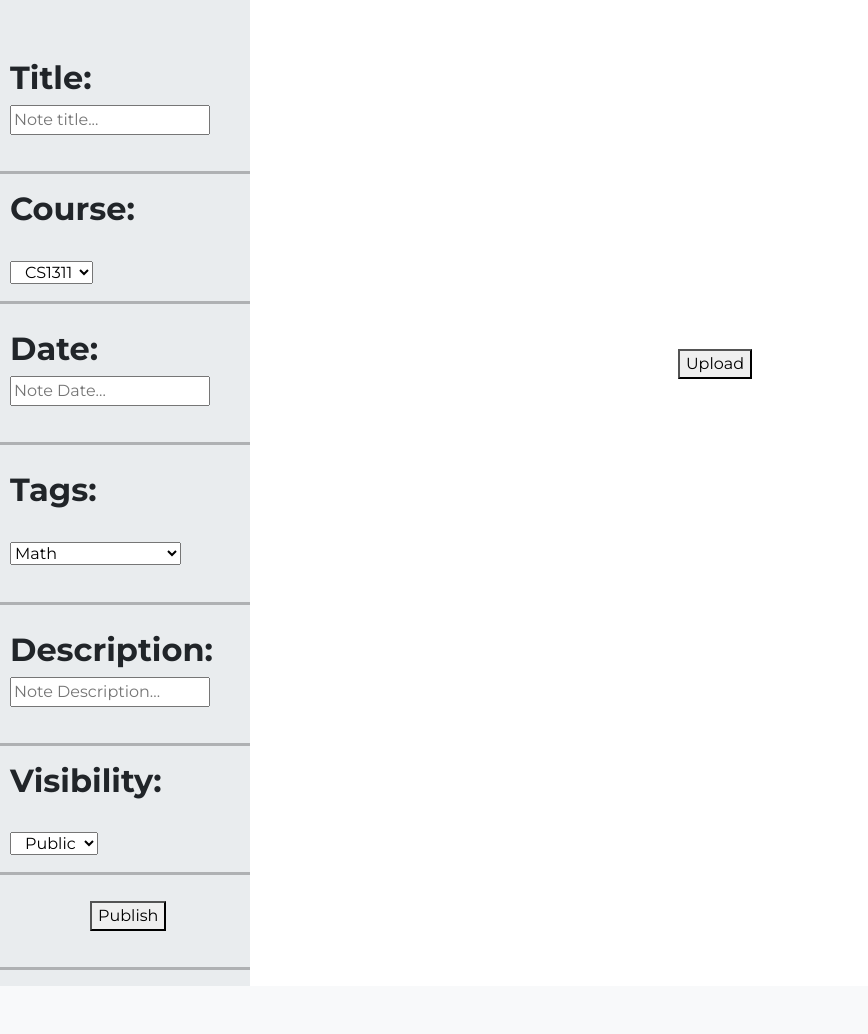
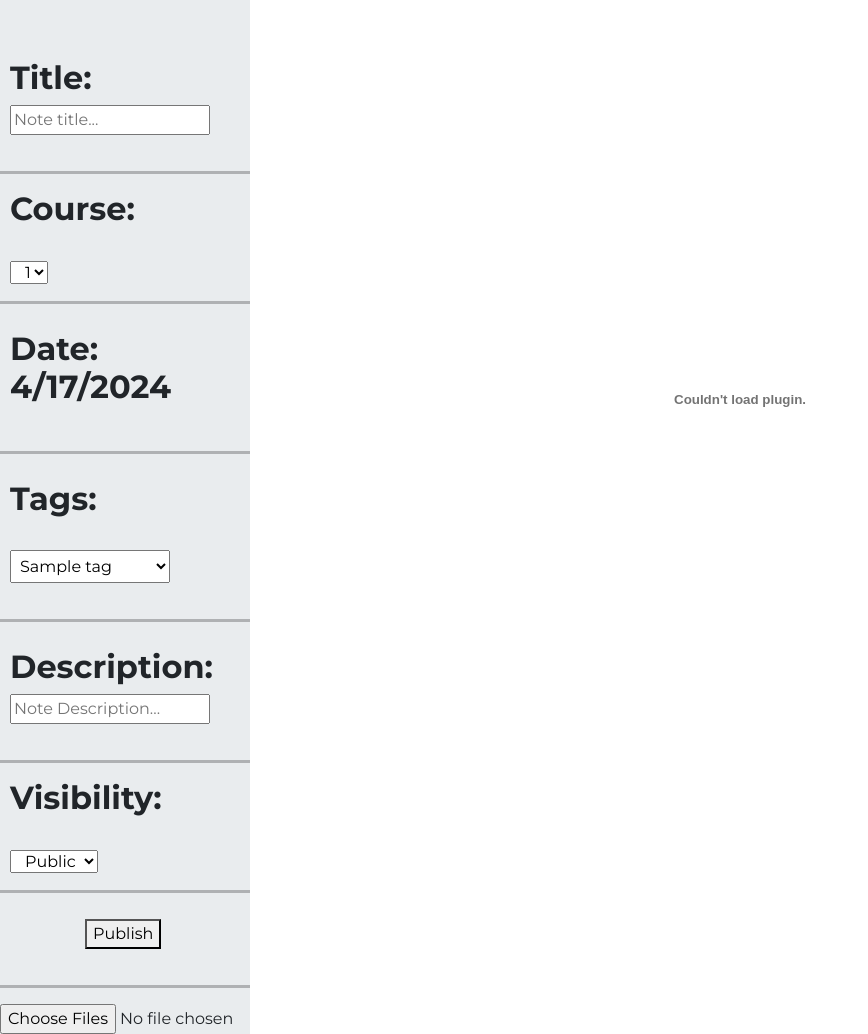
Before and after one commit to m3dlin/Rattler-NoteHub, a Flask app: page /addnote in a window 1280 px wide. Shown: the part 73-1107 px from the top of the page, without its empty margins (0-868 px from the left). Before the commit the page ends 1059 px from the top, so only its background shows below. Run offline with Flask 3, Linux system fonts and the light colour scheme; the visitor is signed in with stand-in values (Sample User, id 1); tables that the repository leaves empty hold one stand-in row (values such as "Sample post").

Commit message:
added add note functionality

```diff
--- a/app.py
+++ b/app.py
@@ -3,13 +3,13 @@
 """
 
 from flask import Flask, render_template, session, request, redirect, url_for, flash, jsonify
-from utils.database import (get_course_nums, check_credentials, get_student_info,
+from utils.database import (get_course_nums, check_credentials, get_student_info,get_student_id,
                             get_course_details, get_note, get_note_tags, get_user_notes,
                             add_courses_to_user, Student, add_student_to_db, check_student_id,
                             get_bookmarked_notes, get_course_notes, get_note_count, get_list_of_tags,
                             update_selected_note, delete_selected_note, Note, increment_upvotes,
-                            increment_downvotes, add_bookmark, delete_bookmark, check_bookmark_status)
-from utils.firebase import delete_file_from_firebase
+                            increment_downvotes, add_bookmark, delete_bookmark, check_bookmark_status, add_note_to_db)
+from utils.firebase import delete_file_from_firebase, upload_to_firebase
 from dotenv import load_dotenv
 import os
 import json
@@ -154,7 +154,42 @@
 
 @app.route("/addnote")
 def add_note_page():
-    return render_template('add-note-page.html'), 200
+    tags = get_list_of_tags()
+    student, courses = get_student_info(email=session['email'])
+    id_values = [course['id'] for course in courses]
+    return render_template('add-note-page.html', tags=tags,courses=id_values), 200
+
+@app.route("/submit_note",methods=['POST'])
+def submit_note():
+    # retreive the updated information from the note
+    courseId = request.form.get('courseName')
+    title = request.form.get('titlename')
+    description = request.form.get('descriptionName')
+    studentId = get_student_id(email=session['email'])
+    visibility = request.form.get('visibilityName')
+    tag = request.form.get('tag')
+    pdf_file = request.files['pdf_file']
+
+    if pdf_file:
+        # temporarily saving the pdf file
+        file_path = f"uploads/{pdf_file.filename}"
+        pdf_file.save(file_path)
+
+        uploaded_url = upload_to_firebase(file_path)
+        os.remove(file_path) # remove the temp file
+
+        if add_note_to_db(courseId,title,description,studentId,visibility,tag, uploaded_url):
+            return redirect(url_for('home'))
+    else:
+        return 'Could not complete adding note', 404
+
+
+
+
+
+
+
+
 
 
 # future work: ensure that the note is made public
--- a/templates/add-note-page.html
+++ b/templates/add-note-page.html
@@ -15,7 +15,7 @@
         </style>
     </head>
 
-    <body>
+    <body onload="date()">
         {% include 'header.html' %}
             <style>
 
@@ -46,15 +46,14 @@
                 }
 
                 .uploadButton{
-                padding-left:150px;
-				padding-top:350px;
+                    padding-top:center;
                     text-align: center;
                     font-family: 'Montserrat'
                 }
 
                 .publishButton{
                     text-align: left;
-                padding-left:80px;
+                    padding-left:75px;
                     font-family: 'Montserrat'
                 }
 
@@ -62,7 +61,28 @@
                     font-family: 'Montserrat'
                 }
 
+                .pdf {
+                    padding-left:200px;
+                    padding-top:center;
+                    text-align: center;
+                    width: 100%;
+                }
+                #tag {
+                    padding: 5px;
+                    font-size: 16px;
+                    width: 160px;
+                }
+
             </style>
+
+        <form id="noteForm" action="/submit_note" method="POST" enctype="multipart/form-data">
+            <div style="display: flex">
+
+                <object id="change" class="pdf"
+                data="https://mag.wcoomd.org/uploads/2018/05/blank.pdf"
+                width="800"
+                height="800">
+                </object>
 
                 <div class="testbar">
                     <div class="barcontent">
@@ -86,22 +106,21 @@
 
                     <div style="padding-left:10px;">
                         <!--change to dynamic values-->
-                <select id="visibilityID" name="visibilityName" style= padding-left:10px;>
-                        <option>CS1311</option>
-                        <option>EN1311</option>
+                        <select id="courseID" name="courseName" style= padding-left:10px;>
+                        {% for course in courses %}
+                            <option> {{course}}</option>
+                        {% endfor %}
                         </select>
                     </div>
                     <hr class="blackline">
-
 
                 <div class="barcontent">
                     <label for="date">
                         <h2 style = "font-weight: bold;">
                         Date:
-                    </h2>
+                        <span id="dateID"></span></h2>
                         </label>
                         <br>
-                    <input type="text" id="dateID" name="dateName" placeholder="Note Date...">
                 </div>
                 <hr class="blackline">
 
@@ -113,10 +132,9 @@
                         <br>
                         </label>
                         <select id="tag" name="tag">
-                        <option value="math">Math</option>
-                        <option value="english">English</option>
-                        <option value="history">History</option>
-                        <option value="computer science">Computer Science</option>
+                        {% for tag in tags %}
+                            <option> {{tag}}</option>
+                        {% endfor %}
                         </select>
                 </div>
                 <hr class="blackline">
@@ -151,22 +169,62 @@
 
                 <div class="barcontent">
                     <div class="publishButton">
-                    <button>Publish</button>
+                        <button onclick = "publish()" type="submit" >Publish</button>
                     </div>
 
                 </div>
                 <hr class="blackline">
+
+                <div class="note">
+                    <div class="uploadButton">
+                        <input type="file" name="pdf_file" accept="application/pdf" multiple="false" accept="application/pdf" id=finput onchange="upload()">
                     </div>
+                </div>
+            </div>
+
+        </form>
 
 
 
-        <div class="note">
 
-            <div class="uploadButton">
-                <button>Upload</button>
-            </div>
 
-        </div>
+        <script>
+            function publish(){
+                var noteTitle = document.getElementById("titleID").value;
+                var noteCourse = document.getElementById("courseID").value;
+                var noteDate = document.getElementById("dateID").innerHTML = m + "/" + d + "/" + y;
+                var noteTags = document.getElementById("tag").value;
+                var noteDescription = document.getElementById("descriptionID").value;
+                var noteVisibility = document.getElementById("visibilityID").value;
+                var noteLink = document.getElementById("finput").value;
 
+                alert("Title: " + noteTitle + "\nCourse: " + noteCourse + "\nDate: " + noteDate + "\nTags: " + noteTags + "\nDescription: " + noteDescription + "\nVisibility: " + noteVisibility + "\nLink: " + noteLink);
+
+            }
+
+            function date(){
+                n =  new Date();
+                y = n.getFullYear();
+                m = n.getMonth() + 1;
+                d = n.getDate();
+                document.getElementById("dateID").innerHTML = m + "/" + d + "/" + y;
+            }
+
+            function upload(){
+                var fileInput = document.getElementById("finput");
+                var file = fileInput.files[0]; // Get the first file from the input
+                var reader = new FileReader();
+
+                reader.onload = function(e) {
+                    var pdfViewer = document.getElementById("change");
+                    pdfViewer.setAttribute("data", e.target.result); // Set the data attribute with the base64 data URL
+                };
+
+                reader.readAsDataURL(file); // Read the file as a data URL
+            }
+
+
+
+        </script>
     </body>
 </html>
--- a/utils/database.py
+++ b/utils/database.py
@@ -163,6 +163,10 @@
 
     return full_name
 
+def get_student_id(email):
+    student = session.query(Student).filter_by(email=email).first()
+    return student.studentId
+
 
 # gets the course ID and name
 def get_course_details(course_id):
@@ -175,26 +179,34 @@
             return None
 
 # hard coding adding note to database
-def add_note_to_db(url):
+def add_note_to_db(courseId, title, description, studentId, visibility, tag, url):
+
+    if visibility == 'Public':
+        visibility_status = True
+    else:
+        visibility_status = False
+
     new_note = Note(
-        courseId='EN 1311',
-        title='HAIKU DELETE EXAMPLE',
+        courseId=courseId,
+        title=title,
         created_at=datetime.datetime.now(),
-        description='testing deleting notes from DB',
-        studentId= 123456,
-        visibility=True,
+        description=description,
+        studentId= studentId,
+        visibility= visibility_status,
         file_path=url
     )
     session.add(new_note)
     session.commit()
-    print(new_note.noteId)
+
+    new_tag = get_tag_id(tagName=tag)
+
     new_note_tags = Note_Tags(
         noteId=new_note.noteId,
-        tagId=4
+        tagId=new_tag.tagId
     )
-
     session.add(new_note_tags)
     session.commit()
+    return True
 
 
 # gets specific note based off the noteId
@@ -308,6 +320,12 @@
             tag_names.append(tag_name)
 
     return tag_names
+
+
+def get_tag_id(tagName):
+    tag = session.query(Tag).filter_by(tagName=tagName).first()
+    return tag
+
 
 # adding courses from the selected_course list, and adding them to the database
 def add_courses_to_user(selected_courses, email):
```
Also changed, not shown: utils/firebase.py (+7 -19 lines). Lines whose indentation alone changed are shown as unchanged.
